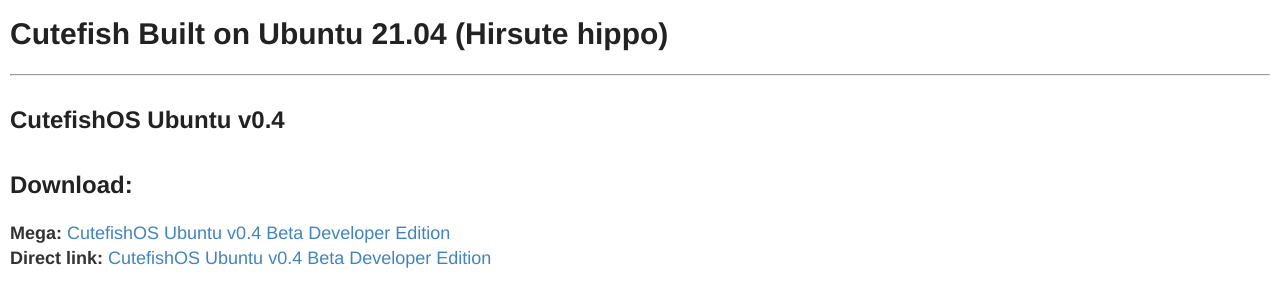
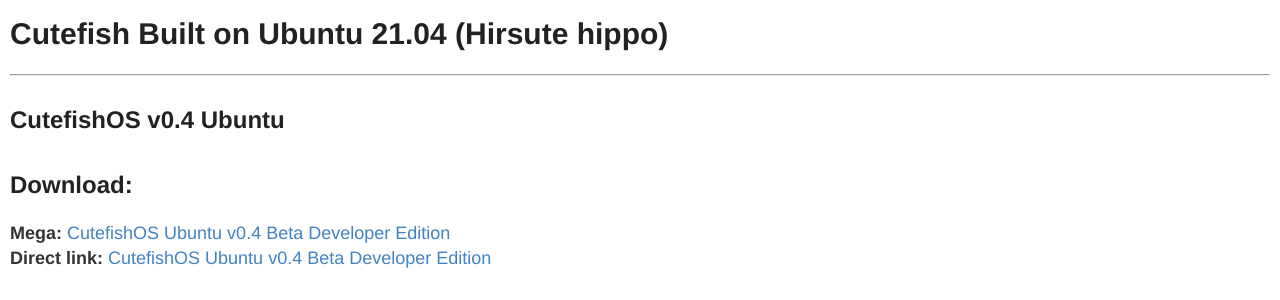
Before and after one commit to titenko/cutefishos-ubuntu.github.io, a Jekyll site: the page built from downloads.md, in a window 1280 px wide. Shown: the part 143-443 px from the top of the page. Built offline with Jekyll 4.4.1, drawn with Linux system fonts in a browser that asks for light colours.

```diff
--- a/downloads.md
+++ b/downloads.md
@@ -8,7 +8,7 @@ layout: page
 
 ---
 
-## CutefishOS Ubuntu v0.4
+## CutefishOS v0.4 Ubuntu
 
 ## Download:
   **Mega:** [CutefishOS Ubuntu v0.4 Beta Developer Edition](https://bit.ly/3Dcyd7s)
```
